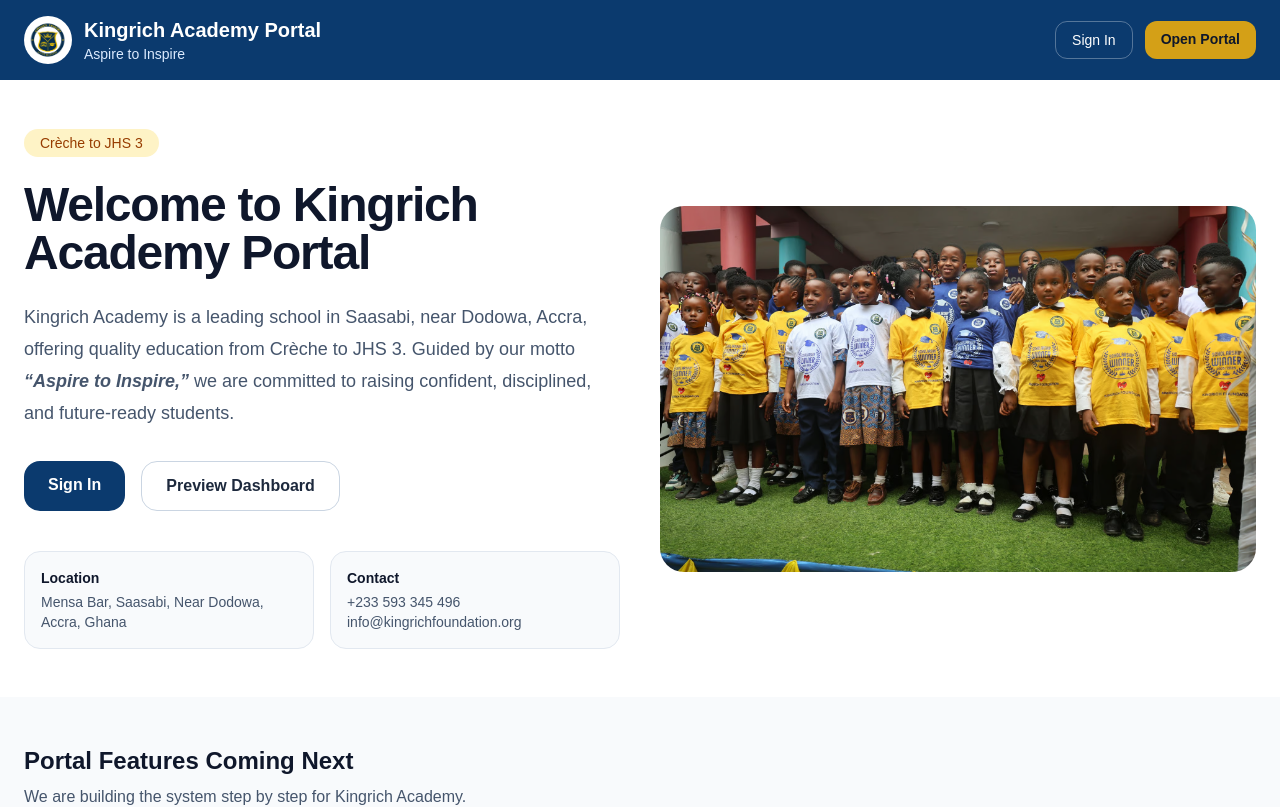
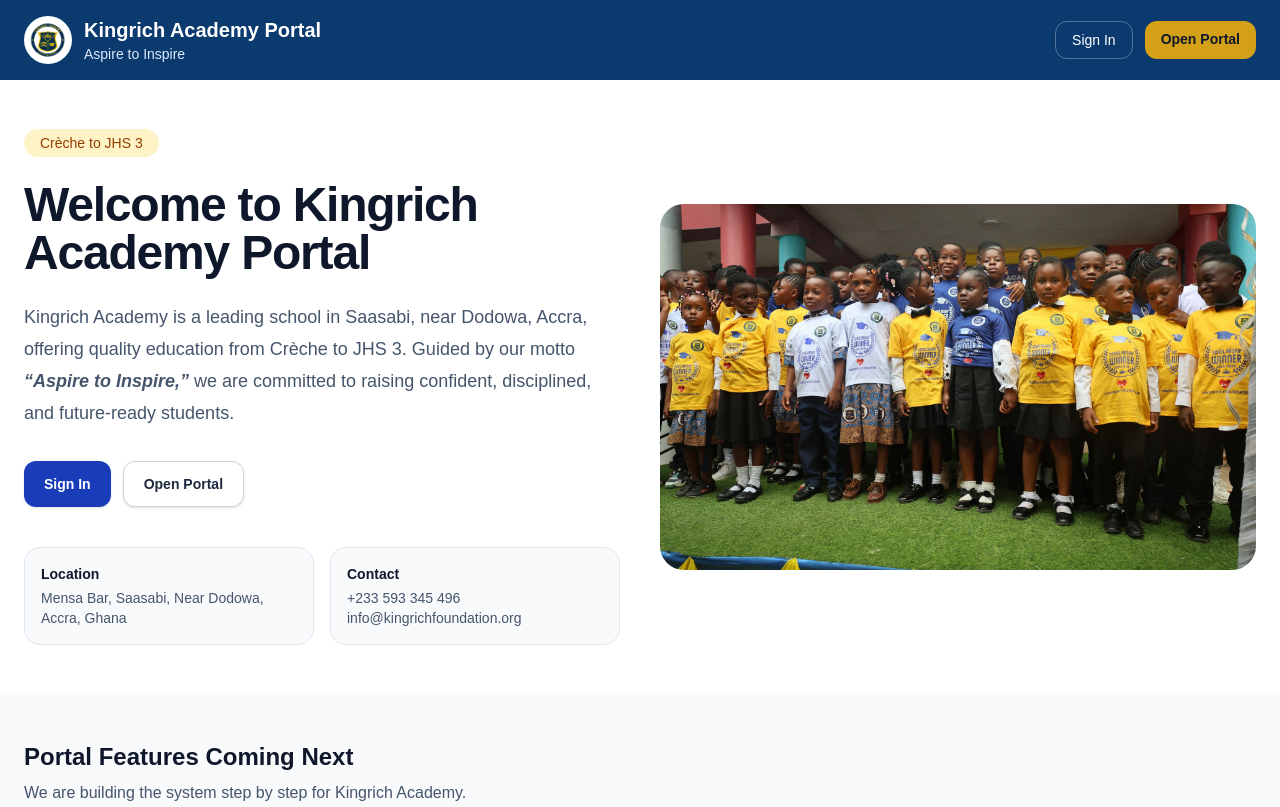
Before and after one commit to denzeldaboy-ai/kingrich-portal, a Next.js app: page / in a window 1280 px wide. Shown: the top 807 px of the page. Built offline with nearby package versions, Linux system fonts and the light colour scheme.

Commit message:
Update page.tsx

```diff
--- a/app/page.tsx
+++ b/app/page.tsx
@@ -55,19 +55,19 @@
             students.
           </p>
 
-          <div className="mt-8 flex flex-wrap gap-4">
+          <div className="mt-8 flex flex-wrap gap-3">
             <Link
               href="/sign-in"
-              className="rounded-2xl bg-[#0B3A6E] px-6 py-3 font-semibold text-white hover:bg-[#082c53]"
+              className="inline-flex items-center justify-center rounded-xl bg-blue-800 px-5 py-3 text-sm font-semibold text-white shadow-sm transition hover:bg-blue-900"
             >
               Sign In
             </Link>
 
             <Link
               href="/dashboard"
-              className="rounded-2xl border border-slate-300 px-6 py-3 font-semibold text-slate-800 hover:bg-slate-50"
+              className="inline-flex items-center justify-center rounded-xl border border-slate-300 bg-white px-5 py-3 text-sm font-semibold text-slate-800 shadow-sm transition hover:bg-slate-50"
             >
-              Preview Dashboard
+              Open Portal
             </Link>
           </div>
 
```
